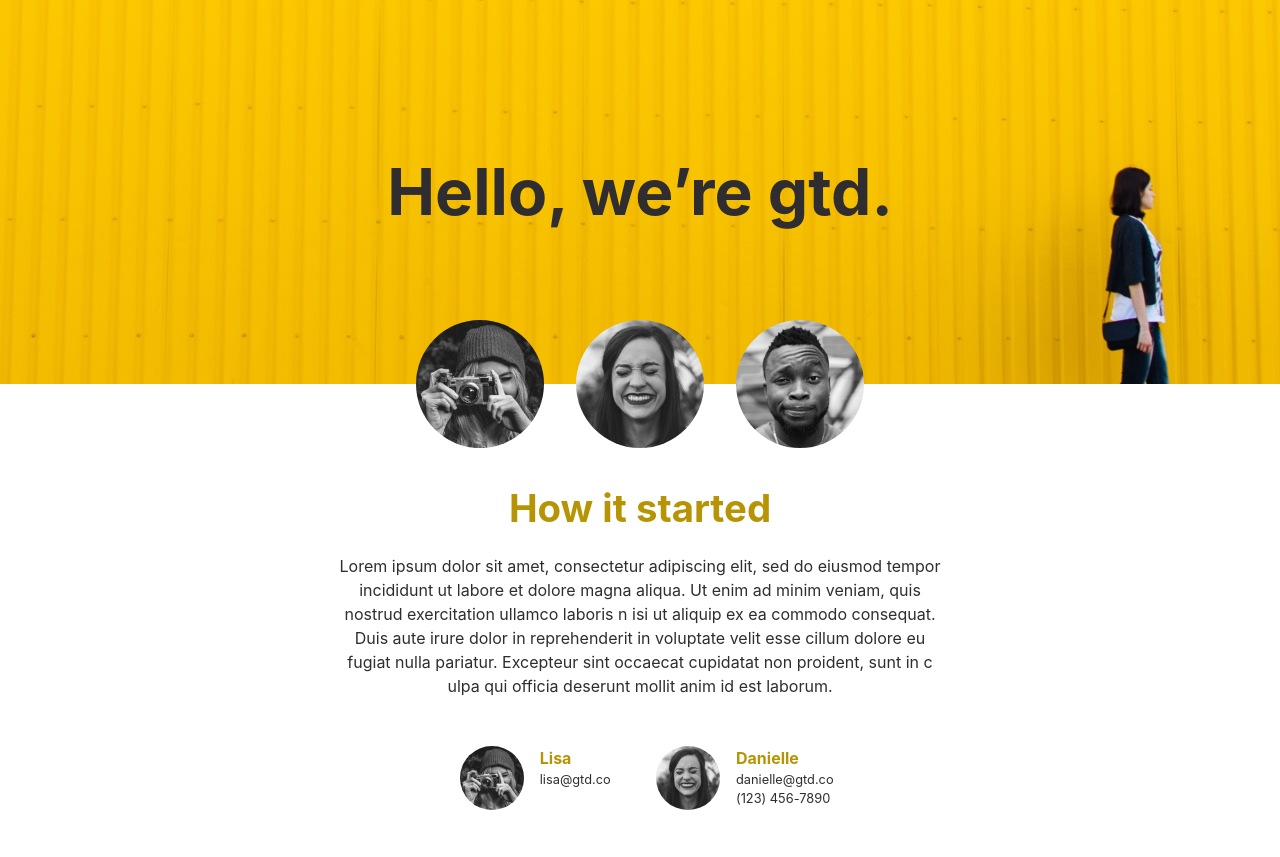
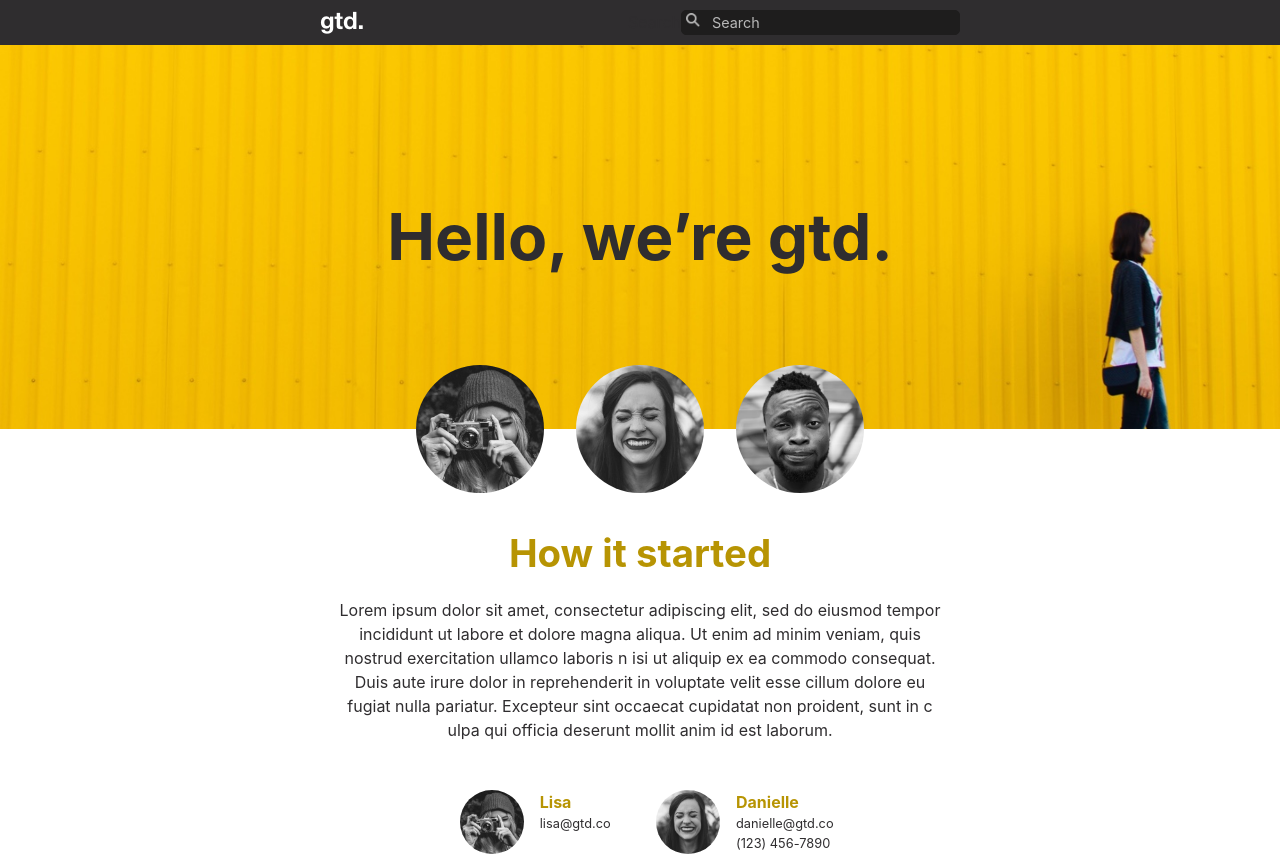
Before and after one commit to matchatype/klick-test, a website built with Parcel: page src/index.html in a window 1280 px wide. Shown: the top 857 px of the page. Built offline with nearby package versions, Linux system fonts and the light colour scheme.

Commit message:
chore: initial commit.

```diff
--- a/src/css/style.css
+++ b/src/css/style.css
@@ -23,6 +23,60 @@ body {
   color: var(--text-color);
 }
 
+.toolbar {
+  background: var(--text-color);
+  padding: 0 1rem;
+}
+
+.toolbar .container {
+  display: flex;
+  align-items: center;
+  justify-content: space-between;
+  max-width: 40rem;
+  margin: 0 auto;
+  padding: 0.4rem 0;
+}
+
+.toolbar .logo {
+  width: 43px;
+  padding: 23px 0 0 0;
+  height: 0;
+  background-image: url("../media/gtd_logo.png");
+  background-repeat: no-repeat;
+  overflow: hidden;
+}
+
+.toolbar .form-wrapper {
+  position: relative;
+  display: flex;
+  min-width: 10rem;
+  height: 100%;
+  padding: 0.2rem 0;
+}
+
+.toolbar .search-icon {
+  position: absolute;
+  top: 0.4rem;
+  left: 3.6rem;
+  width: 14px;
+}
+
+.toolbar .search-box {
+  border: 1px solid #1e1d1d;
+  background: #1e1d1d;
+  border-radius: 5px;
+  font-size: 0.9rem;
+  height: 1.6rem;
+  width: 100%;
+  padding: 2px 23px 2px 30px;
+  outline: 0;
+}
+
+.toolbar .search-box::placeholder {
+  color: #b8b8b8;
+  opacity: 1;
+}
+
 .hero {
   display: flex;
   height: 12rem;
@@ -42,7 +96,7 @@ body {
   z-index: 0;
 }
 
-.hero > h1 {
+.hero > h2 {
   font-size: 2.4rem;
   position: relative;
   z-index: 1;
@@ -106,6 +160,10 @@ body {
   margin: 2rem auto 0;
 }
 
+.member .details {
+  min-width: 100%;
+}
+
 .member .details h4 {
   color: var(--primary-color);
   font-size: 1rem;
@@ -114,7 +172,6 @@ body {
 
 .member .details p {
   font-size: 0.8rem;
-  min-width: 100%;
   margin: 0;
 }
 
@@ -184,7 +241,7 @@ body {
     height: 24rem;
   }
 
-  .hero > h1 {
+  .hero > h2 {
     font-size: 4rem;
   }
 
--- a/src/index.html
+++ b/src/index.html
@@ -7,8 +7,27 @@
     <link rel="stylesheet" href="./css/style.css" />
   </head>
   <body>
+    <section class="toolbar">
+      <div class="container">
+        <h1 class="logo">GTD</h1>
+        <form class="form-wrapper">
+          <img
+            class="search-icon"
+            src="./media/ic_search.png"
+            alt="search icon"
+          />
+          <label for="search-box">Search</label>
+          <input
+            class="search-box"
+            id="search-box"
+            placeholder="Search"
+            type="text"
+          />
+        </form>
+      </div>
+    </section>
     <header class="hero">
-      <h1 class="heading">Hello, we’re gtd.</h1>
+      <h2 class="heading">Hello, we’re gtd.</h2>
     </header>
     <main class="main">
       <section class="team">
```
